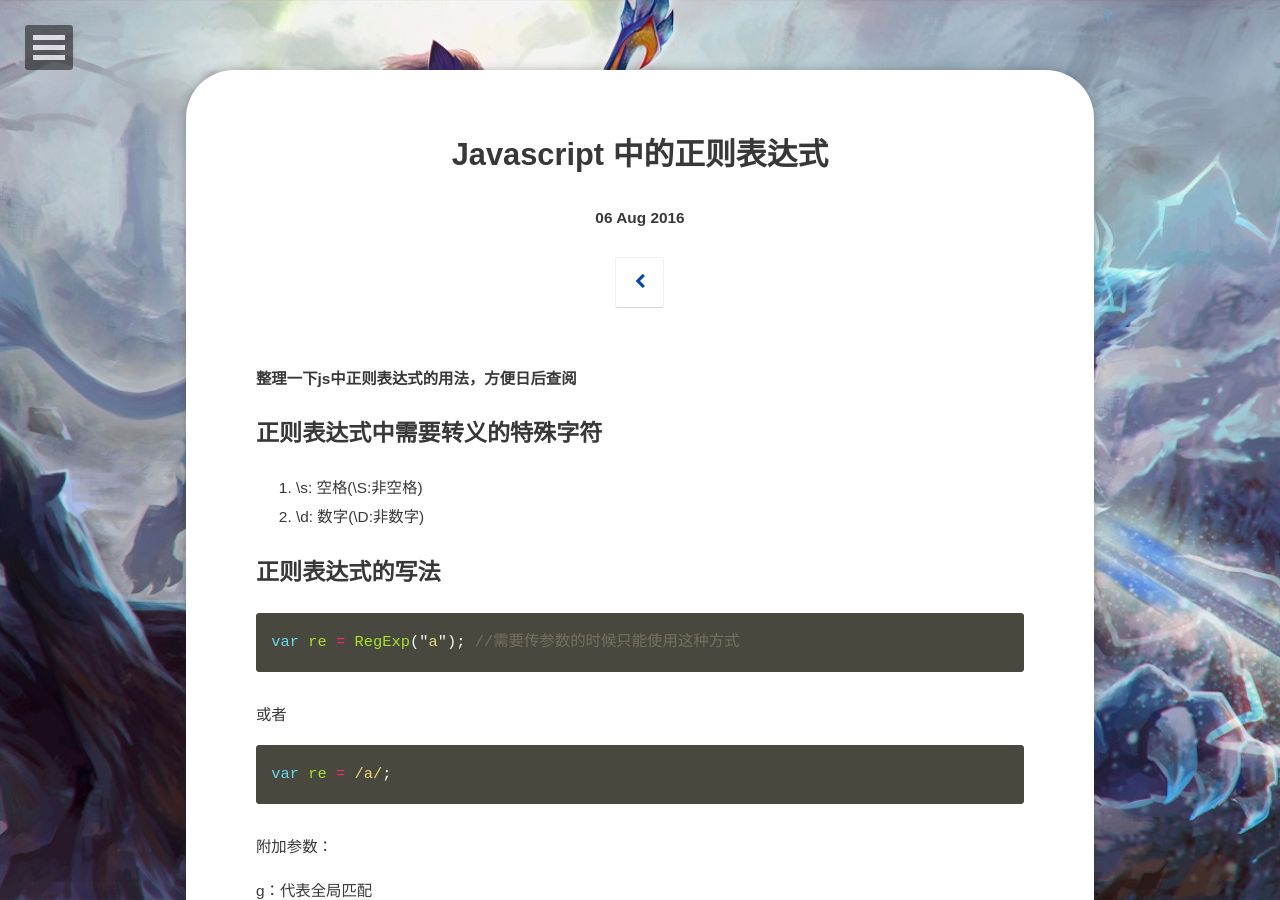
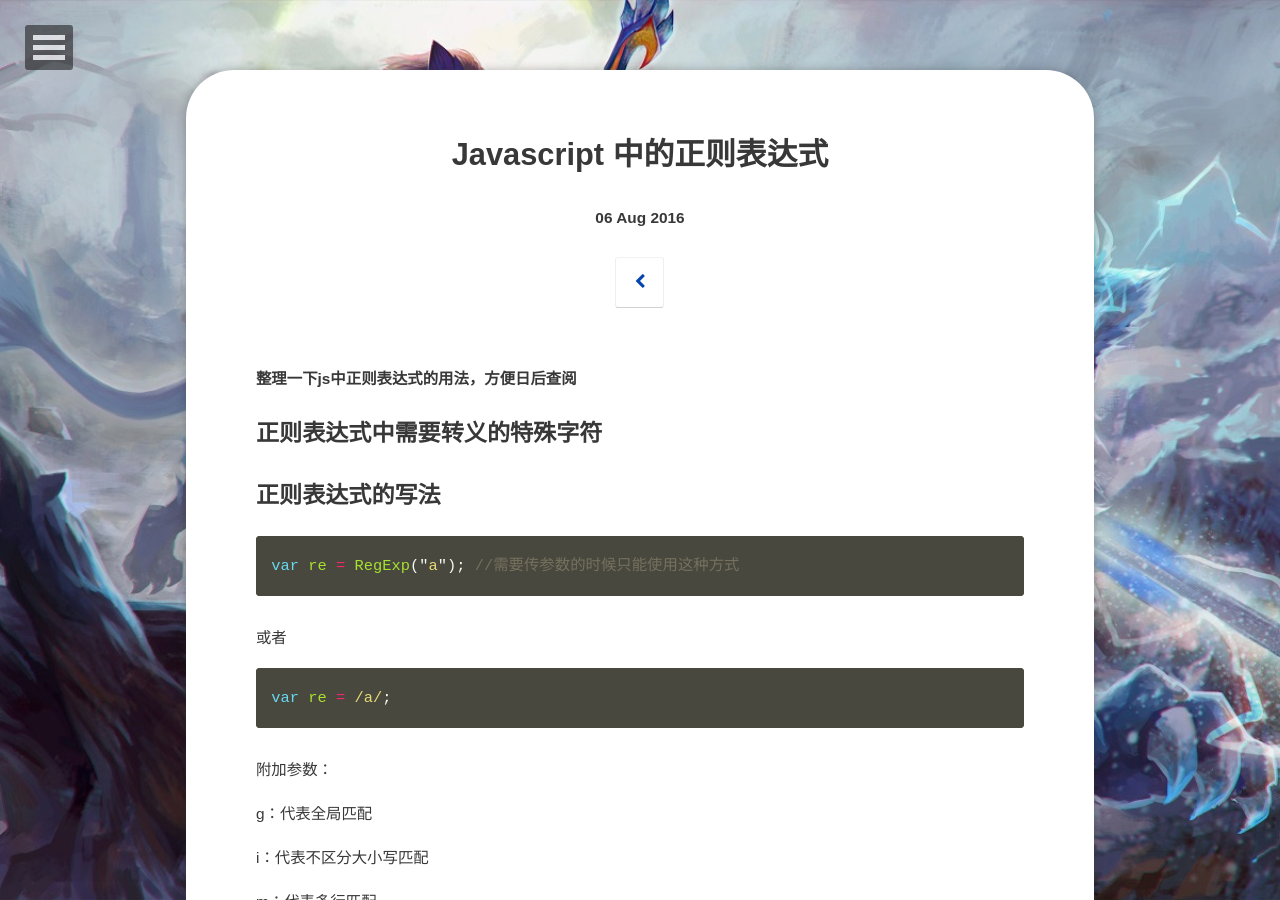
Before and after one commit to sandofsuro/sandofsuro.github.io, a Jekyll site: the page built from _posts/2016-08-06-regex.md, in a window 1280 px wide and 900 px high. Built offline with Jekyll 4.4.1, drawn with Linux system fonts in a browser that asks for light colours; some web fonts are replaced.

Commit message:
push an article

```diff
--- a/_posts/2016-08-06-regex.md
+++ b/_posts/2016-08-06-regex.md
@@ -8,8 +8,7 @@ excerpt: ""
 
 ## 正则表达式中需要转义的特殊字符
 
-1. \s:	空格(\S:非空格)
-2. \d:	数字(\D:非数字)
+
 
 ## 正则表达式的写法
 
```
